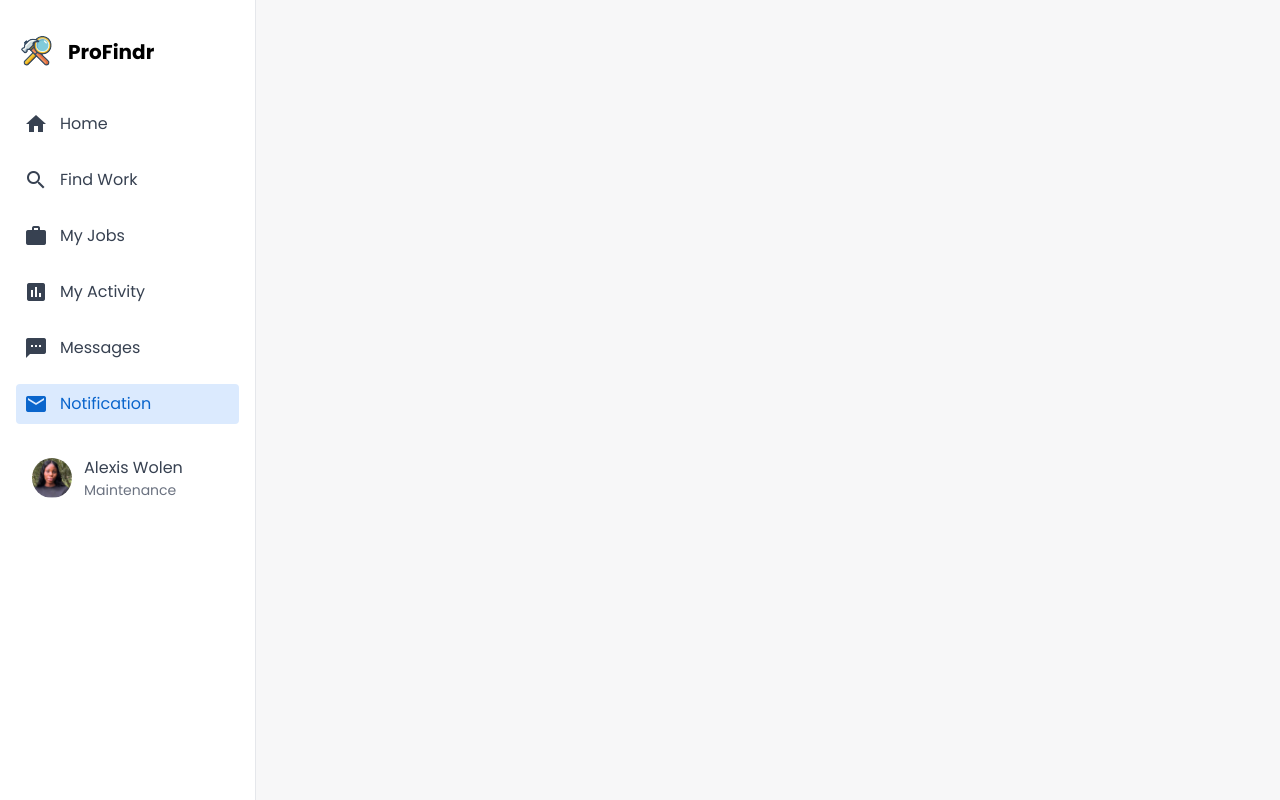
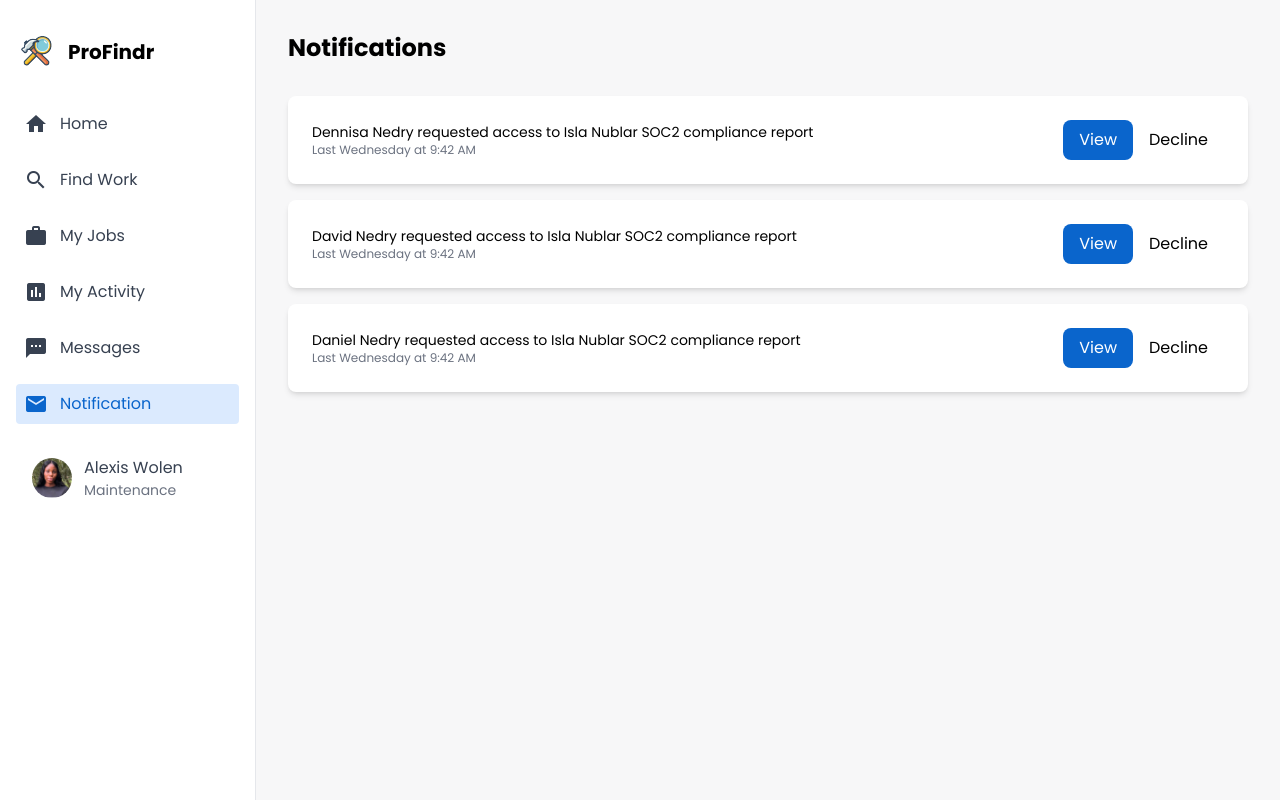
Before and after one commit to YadiraHC/ProFindr, a React (Vite) app: page /notifications in a window 1280 px wide. Built offline with nearby package versions, Linux system fonts and the light colour scheme; sample sign-in values are in the browser's storage.

Commit message:
Feat-notifications
Mejora de diseño en las tarjetas de notificaciones y ajustes en la página de notificaciones

```diff
--- /dev/null
+++ b/src/components/NotificationPage/NotificationCard.tsx
@@ -0,0 +1,27 @@
+import React from "react";
+
+type NotificationProps = {
+    notification: {
+        NotificationId: number;
+        UserId: number;
+        Message: string;
+        IsRead: boolean;
+        CreatedAt: string;
+    };
+}
+
+export const NotificationCard: React.FC<NotificationProps> = ({ notification }) => {
+    return (
+        <div className="bg-white p-6 rounded-lg shadow-md flex justify-between items-center relative">
+            <div className="text-sm">
+                <p>{notification.Message}</p>
+                <p className="text-gray-500 text-xs">{notification.CreatedAt}</p>
+            </div>
+            <br />
+            <div className="">
+                <button className="bg-[#0A65CC] text-white px-4 py-2 rounded-lg">View</button>
+                <button className="bg-[#FFFF] text-black px-4 py-2 rounded-lg">Decline</button>
+            </div>
+        </div>
+    );
+};
--- a/src/pages/Notifications.tsx
+++ b/src/pages/Notifications.tsx
@@ -1,13 +1,70 @@
-import React from 'react';
-import SideMenu from '../components/common/SideMenu';
+import React, { useEffect, useState } from "react";
+import SideMenu from "../components/common/SideMenu";
+import { NotificationCard } from "../components/NotificationPage/NotificationCard";
+
+// Definición de tipos para la notificación
+type Notification = {
+  NotificationId: number;
+  UserId: number;
+  Message: string;
+  IsRead: boolean;
+  CreatedAt: string;
+};
 
 const Notifications: React.FC = () => {
+  const [notifications, setNotifications] = useState<Notification[]>([]);
+
+  // Datos estáticos simulados
+  const fetchNotifications = () => {
+    return [
+      {
+        NotificationId: 1,
+        UserId: 101,
+        Message: "Dennisa Nedry requested access to Isla Nublar SOC2 compliance report",
+        IsRead: false,
+        CreatedAt: "Last Wednesday at 9:42 AM",
+      },
+      {
+        NotificationId: 2,
+        UserId: 102,
+        Message: "David Nedry requested access to Isla Nublar SOC2 compliance report",
+        IsRead: false,
+        CreatedAt: "Last Wednesday at 9:42 AM",
+      },
+      {
+        NotificationId: 3,
+        UserId: 103,
+        Message: "Daniel Nedry requested access to Isla Nublar SOC2 compliance report",
+        IsRead: true,
+        CreatedAt: "Last Wednesday at 9:42 AM",
+      },
+    ];
+  };
+
+  useEffect(() => {
+    setNotifications(fetchNotifications());
+  }, []);
+
   return (
     <div className="flex bg-[#F7F7F8]">
       <div className="hidden md:block">
         <SideMenu />
       </div>
+      <div className="flex-1 p-8">
+        <div className="flex justify-between items-center mb-8">
+          <h1 className="text-2xl font-bold">Notifications</h1>
+          {/* <button className="bg-[#0A65CC] text-white px-4 py-2 rounded-lg">Add Services</button> */}
+        </div>
 
+        <div className="space-y-4">
+          {notifications.map((notification) => (
+            <NotificationCard
+              key={notification.NotificationId}
+              notification={notification}
+            />
+          ))}
+        </div>
+      </div>
     </div>
   );
 };
```
Lines whose indentation alone changed are shown as unchanged.
